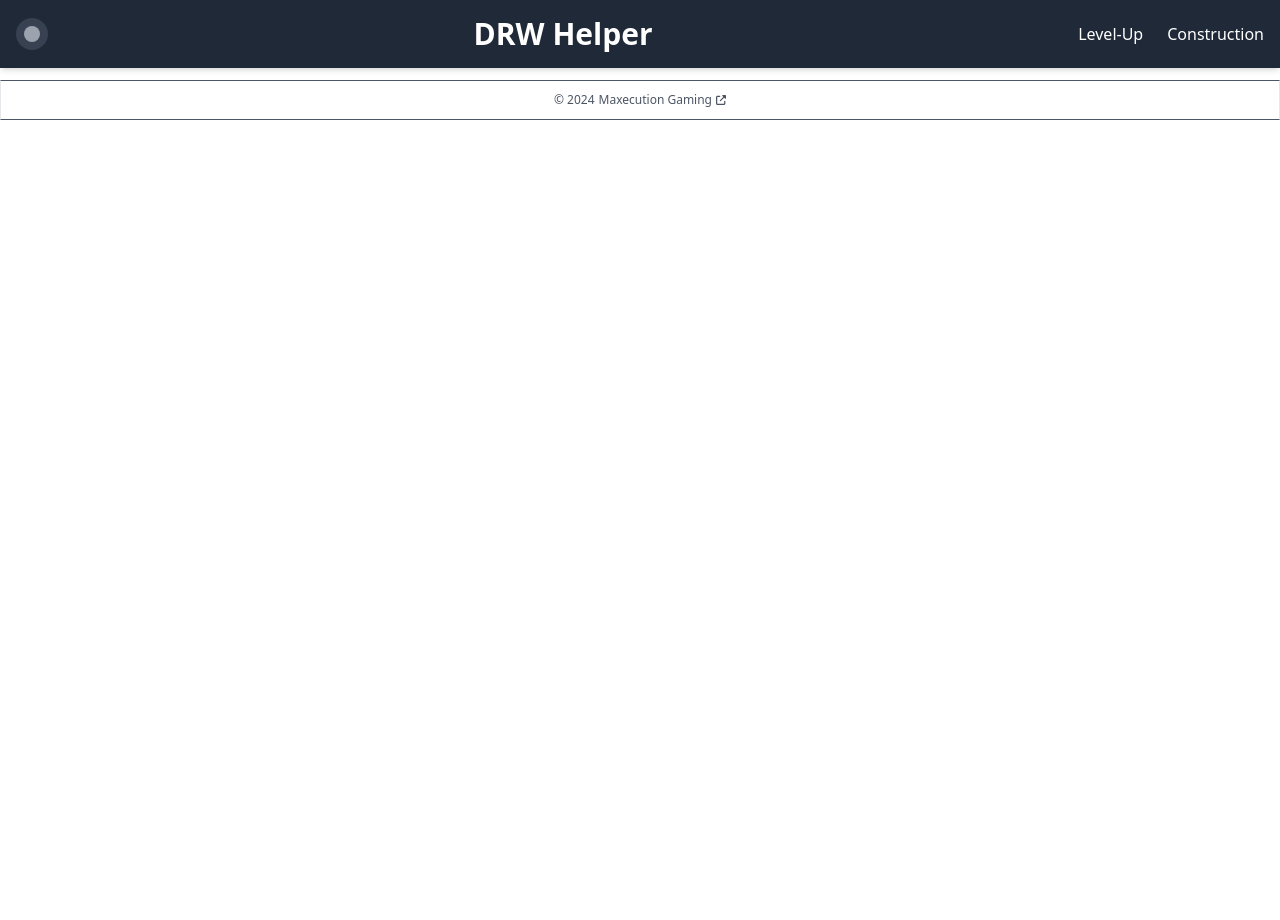
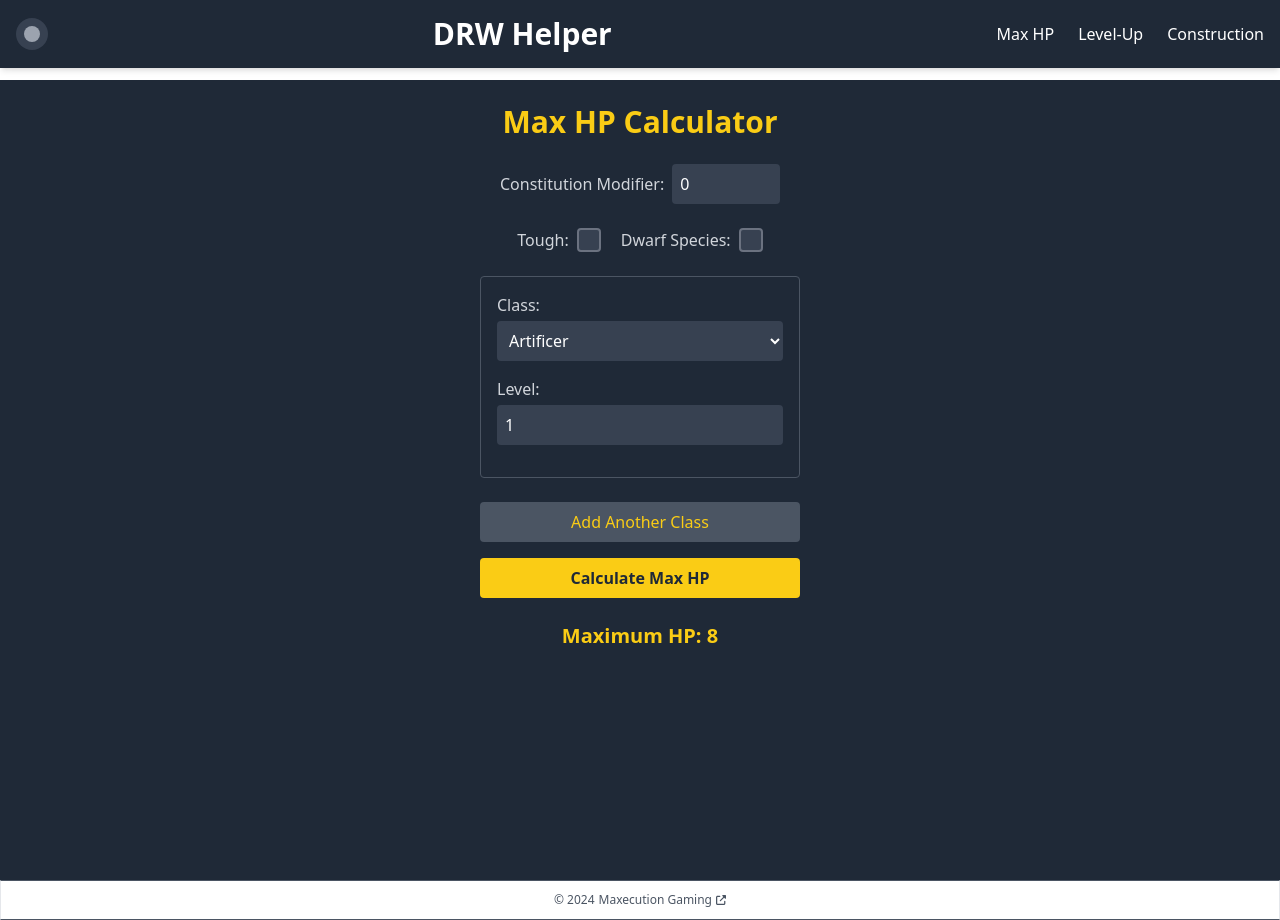
Before and after one commit to maxecution/DRW-helper, a React (Vite) app: page /max-hp-calc in a window 1280 px wide. Before the commit the page ends 800 px from the top, so only its background shows below. Built offline with nearby package versions, Linux system fonts and the light colour scheme.

Commit message:
Added Max HP calculator

```diff
--- a/src/App.jsx
+++ b/src/App.jsx
@@ -2,6 +2,7 @@ import { BrowserRouter as Router, Route, Routes as Switch } from "react-router-d
 import ConstructionPage from "./pages/constructionPage/ConstructionPage.jsx";
 import HelloWorld from "./pages/homePage/HelloWorld.jsx";
 import LevelUpForm from "./pages/levelUpCalc/LevelUpForm.jsx";
+import MaxHpCalc from "./pages/maxHpCalc/MaxHpCalc.jsx";
 import Navbar from "./pages/navBar/NavBar.jsx";
 import Footer from "./pages/footer/Footer.jsx";
 
@@ -14,6 +15,7 @@ function App() {
           <Route path='/' element={<HelloWorld />} />
           <Route path='/construction-planner' element={<ConstructionPage />} />
           <Route path='/level-up-calc' element={<LevelUpForm />} />
+          <Route path='/max-hp-calc' element={<MaxHpCalc />} />
         </Switch>
       </div>
       <Footer />
--- /dev/null
+++ b/src/pages/maxHpCalc/MaxHpCalc.jsx
@@ -0,0 +1,277 @@
+import { useState, useEffect } from "react";
+
+function MaxHpCalc() {
+  const [classes, setClasses] = useState([{ class: "Artificer", level: 1 }]);
+  const [constitutionMod, setConstitutionMod] = useState(0);
+  const [toughFeat, setToughFeat] = useState(false);
+  const [dwarfSpecies, setdwarfSpecies] = useState(false);
+  const [draconicSorc, setDraconicSorc] = useState(false);
+  const [maxHp, setMaxHp] = useState(0);
+
+  const hitDice = {
+    d6: 6,
+    d8: 8,
+    d10: 10,
+    d12: 12,
+  };
+
+  const classHitDice = {
+    Artificer: "d8",
+    Barbarian: "d12",
+    Bard: "d8",
+    Cleric: "d8",
+    Druid: "d8",
+    Fighter: "d10",
+    Monk: "d8",
+    Paladin: "d10",
+    Ranger: "d10",
+    Rogue: "d8",
+    Sorcerer: "d6",
+    Warlock: "d8",
+    Wizard: "d6",
+  };
+
+  const calculateHp = () => {
+    let totalHp = 0;
+    let totalLevel = 0;
+    let sorcererLevel = 0;
+
+    classes.forEach((entry, index) => {
+      const { class: className, level } = entry;
+      const die = hitDice[classHitDice[className]];
+      const averageHp = Math.floor(die / 2) + 1;
+
+      totalLevel += level;
+      if (className === "Sorcerer") {
+        sorcererLevel += level;
+      }
+
+      if (index === 0) {
+        // First class, level 1 gets max die
+        totalHp += die + constitutionMod;
+        if (level > 1) {
+          totalHp += (level - 1) * (averageHp + constitutionMod);
+        }
+      } else {
+        // Multiclass: first level uses average
+        totalHp += level * (averageHp + constitutionMod);
+      }
+    });
+
+    if (dwarfSpecies) {
+      totalHp += totalLevel;
+    }
+
+    if (toughFeat) {
+      totalHp += 2 * totalLevel;
+    }
+
+    if (draconicSorc && sorcererLevel >= 3) {
+      totalHp += sorcererLevel;
+    }
+
+    setMaxHp(totalHp);
+  };
+
+  const updateClass = (index, field, value) => {
+    const updatedClasses = [...classes];
+    updatedClasses[index][field] = value;
+    setClasses(updatedClasses);
+  };
+
+  const addClass = () => {
+    setClasses([...classes, { class: "Artificer", level: 1 }]);
+  };
+
+  const removeClass = (index) => {
+    const updatedClasses = classes.filter((_, i) => i !== index);
+    setClasses(updatedClasses);
+  };
+
+  useEffect(() => {
+    calculateHp();
+    // eslint-disable-next-line react-hooks/exhaustive-deps
+  }, [classes, constitutionMod, toughFeat, dwarfSpecies, draconicSorc]);
+
+  return (
+    <div className='min-h-screen bg-gray-800 text-white flex flex-col items-center p-6'>
+      <h1 className='text-3xl font-bold text-yellow-400 mb-6'>Max HP Calculator</h1>
+
+      <div className='w-80'>
+        <div className='mb-6 flex text-nowrap items-center gap-2 mx-5'>
+          <label htmlFor='constitutionMod' className='block text-gray-300'>
+            Constitution Modifier:
+          </label>
+          <input
+            id='constitutionMod'
+            type='number'
+            value={constitutionMod}
+            onChange={(e) => setConstitutionMod(parseInt(e.target.value) || 0)}
+            className='bg-gray-700 text-white p-2 rounded w-full'
+          />
+        </div>
+        <div className='mb-6 flex text-nowrap items-center justify-center gap-5'>
+          <div className='flex items-center gap-2'>
+            <label htmlFor='toughFeat' className='block text-gray-300'>
+              Tough:
+            </label>
+            <div className='relative'>
+              <input
+                id='toughFeat'
+                type='checkbox'
+                checked={toughFeat}
+                onChange={() => setToughFeat(!toughFeat)}
+                className='hidden'
+              />
+              <div
+                className={`w-6 h-6 rounded border-2 ${
+                  toughFeat ? "bg-yellow-400 border-yellow-500" : "bg-gray-700 border-gray-500"
+                } flex items-center justify-center cursor-pointer`}
+                onClick={() => setToughFeat(!toughFeat)}>
+                {toughFeat && (
+                  <svg
+                    xmlns='http://www.w3.org/2000/svg'
+                    className='w-4 h-4 text-gray-800'
+                    viewBox='0 0 20 20'
+                    fill='currentColor'>
+                    <path
+                      fillRule='evenodd'
+                      d='M16.704 5.29a1 1 0 01.092 1.32l-.083.094-8 8a1 1 0 01-1.32.083l-.094-.083-4-4a1 1 0 011.32-1.497l.094.083L8 12.584l7.292-7.293a1 1 0 011.412 0z'
+                      clipRule='evenodd'
+                    />
+                  </svg>
+                )}
+              </div>
+            </div>
+          </div>
+          <div className='flex items-center gap-2'>
+            <label htmlFor='dwarfSpecies' className='block text-gray-300'>
+              Dwarf Species:
+            </label>
+            <div className='relative'>
+              <input
+                id='dwarfSpecies'
+                type='checkbox'
+                checked={dwarfSpecies}
+                onChange={() => setdwarfSpecies(!dwarfSpecies)}
+                className='hidden'
+              />
+              <div
+                className={`w-6 h-6 rounded border-2 ${
+                  dwarfSpecies ? "bg-yellow-400 border-yellow-500" : "bg-gray-700 border-gray-500"
+                } flex items-center justify-center cursor-pointer`}
+                onClick={() => setdwarfSpecies(!dwarfSpecies)}>
+                {dwarfSpecies && (
+                  <svg
+                    xmlns='http://www.w3.org/2000/svg'
+                    className='w-4 h-4 text-gray-800'
+                    viewBox='0 0 20 20'
+                    fill='currentColor'>
+                    <path
+                      fillRule='evenodd'
+                      d='M16.704 5.29a1 1 0 01.092 1.32l-.083.094-8 8a1 1 0 01-1.32.083l-.094-.083-4-4a1 1 0 011.32-1.497l.094.083L8 12.584l7.292-7.293a1 1 0 011.412 0z'
+                      clipRule='evenodd'
+                    />
+                  </svg>
+                )}
+              </div>
+            </div>
+          </div>
+        </div>
+
+        {classes.map((entry, index) => (
+          <div key={index} className='mb-6 p-4 border border-gray-600 rounded'>
+            <div className='mb-4'>
+              <label htmlFor={`class-${index}`} className='block text-gray-300 mb-1'>
+                Class:
+              </label>
+              <select
+                id={`class-${index}`}
+                value={entry.class}
+                onChange={(e) => updateClass(index, "class", e.target.value)}
+                className='bg-gray-700 text-white p-2 rounded w-full'>
+                {Object.keys(classHitDice).map((className) => (
+                  <option key={className} value={className}>
+                    {className}
+                  </option>
+                ))}
+              </select>
+            </div>
+
+            <div className='mb-4'>
+              <label htmlFor={`level-${index}`} className='block text-gray-300 mb-1'>
+                Level:
+              </label>
+              <input
+                id={`level-${index}`}
+                type='number'
+                value={entry.level}
+                min='1'
+                onChange={(e) => updateClass(index, "level", parseInt(e.target.value) || 1)}
+                className='bg-gray-700 text-white p-2 rounded w-full'
+              />
+            </div>
+
+            {entry.class === "Sorcerer" && entry.level >= 3 && (
+              <div className='flex items-center gap-2'>
+                <label htmlFor='draconicSorc' className='block text-gray-300'>
+                  Draconic Sorcery:
+                </label>
+                <input
+                  id='draconigSorc'
+                  type='checkbox'
+                  checked={draconicSorc}
+                  onChange={() => setDraconicSorc(!draconicSorc)}
+                  className='hidden'
+                />
+                <div
+                  className={`w-6 h-6 rounded border-2 ${
+                    draconicSorc ? "bg-yellow-400 border-yellow-500" : "bg-gray-700 border-gray-500"
+                  } flex items-center justify-center cursor-pointer`}
+                  onClick={() => setDraconicSorc(!draconicSorc)}>
+                  {draconicSorc && (
+                    <svg
+                      xmlns='http://www.w3.org/2000/svg'
+                      className='w-4 h-4 text-gray-800'
+                      viewBox='0 0 20 20'
+                      fill='currentColor'>
+                      <path
+                        fillRule='evenodd'
+                        d='M16.704 5.29a1 1 0 01.092 1.32l-.083.094-8 8a1 1 0 01-1.32.083l-.094-.083-4-4a1 1 0 011.32-1.497l.094.083L8 12.584l7.292-7.293a1 1 0 011.412 0z'
+                        clipRule='evenodd'
+                      />
+                    </svg>
+                  )}
+                </div>
+              </div>
+            )}
+
+            {index > 0 && (
+              <button
+                onClick={() => removeClass(index)}
+                className='mt-2 bg-red-600 hover:bg-red-700 text-white px-4 py-2 rounded w-full'>
+                Remove Class
+              </button>
+            )}
+          </div>
+        ))}
+
+        <button
+          onClick={addClass}
+          className='bg-gray-600 hover:bg-gray-700 text-yellow-400 hover:text-yellow-500 px-4 py-2 rounded w-full mb-4'>
+          Add Another Class
+        </button>
+
+        <button
+          onClick={calculateHp}
+          className='bg-yellow-400 hover:bg-yellow-500 text-gray-800 font-bold px-4 py-2 rounded w-full mb-6'>
+          Calculate Max HP
+        </button>
+
+        <div className='text-xl font-bold text-yellow-400 text-center'>Maximum HP: {maxHp}</div>
+      </div>
+    </div>
+  );
+}
+
+export default MaxHpCalc;
--- a/src/pages/navBar/NavBar.jsx
+++ b/src/pages/navBar/NavBar.jsx
@@ -23,6 +23,11 @@ function Navbar() {
         <div className='flex items-center'>
           {/* Desktop Links */}
           <ul className='hidden sm:flex space-x-6'>
+            <li>
+              <Link to='/max-hp-calc' className='hover:text-yellow-400 transition'>
+                Max HP
+              </Link>
+            </li>
             <li>
               <Link to='/level-up-calc' className='hover:text-yellow-400 transition'>
                 Level-Up
```
